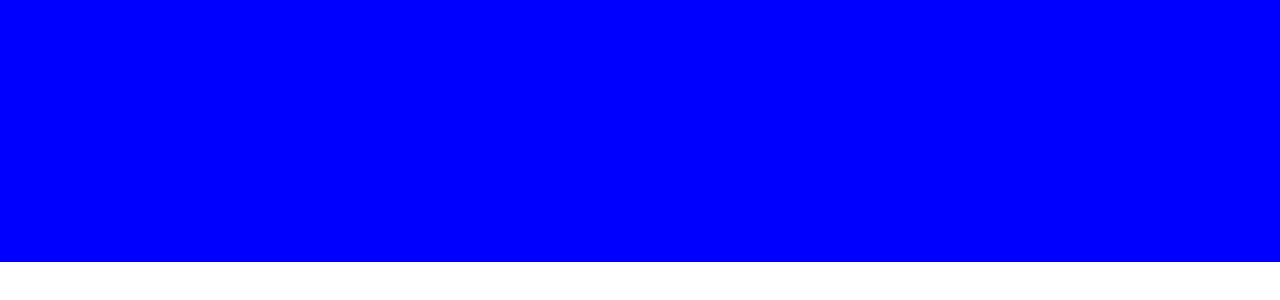
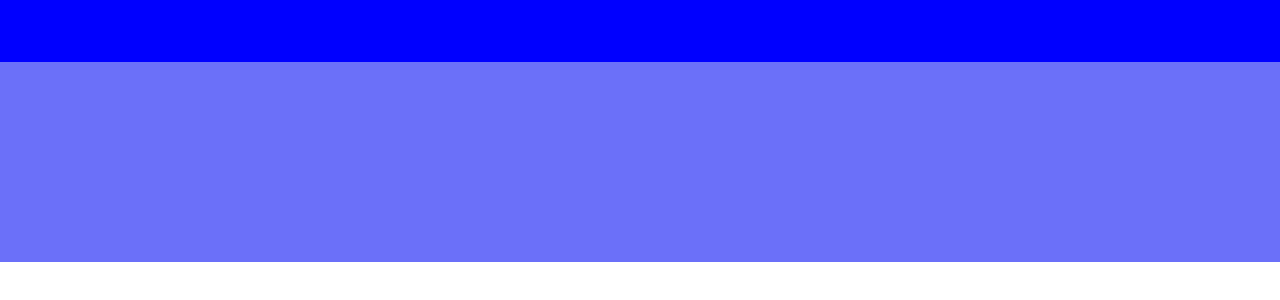
Before and after one commit to henriqueinonhe/colorpicker, a plain HTML site: page index.html in a window 1280 px wide. Shown: the part 138-438 px from the top of the page. Drawn offline with Linux system fonts and the light colour scheme.

Commit message:
Update stylesheet.css

```diff
--- a/stylesheets/stylesheet.css
+++ b/stylesheets/stylesheet.css
@@ -6,11 +6,11 @@
 .box1 {
   background-color: #0000ff;
   width: 100%;
-  height: 400px;
+  height: 200px;
 }
 
 .box2 {
   background-color: #6b70f9;
   width: 100%;
-  height: 100%;
+  height: 200px;
 }
```
